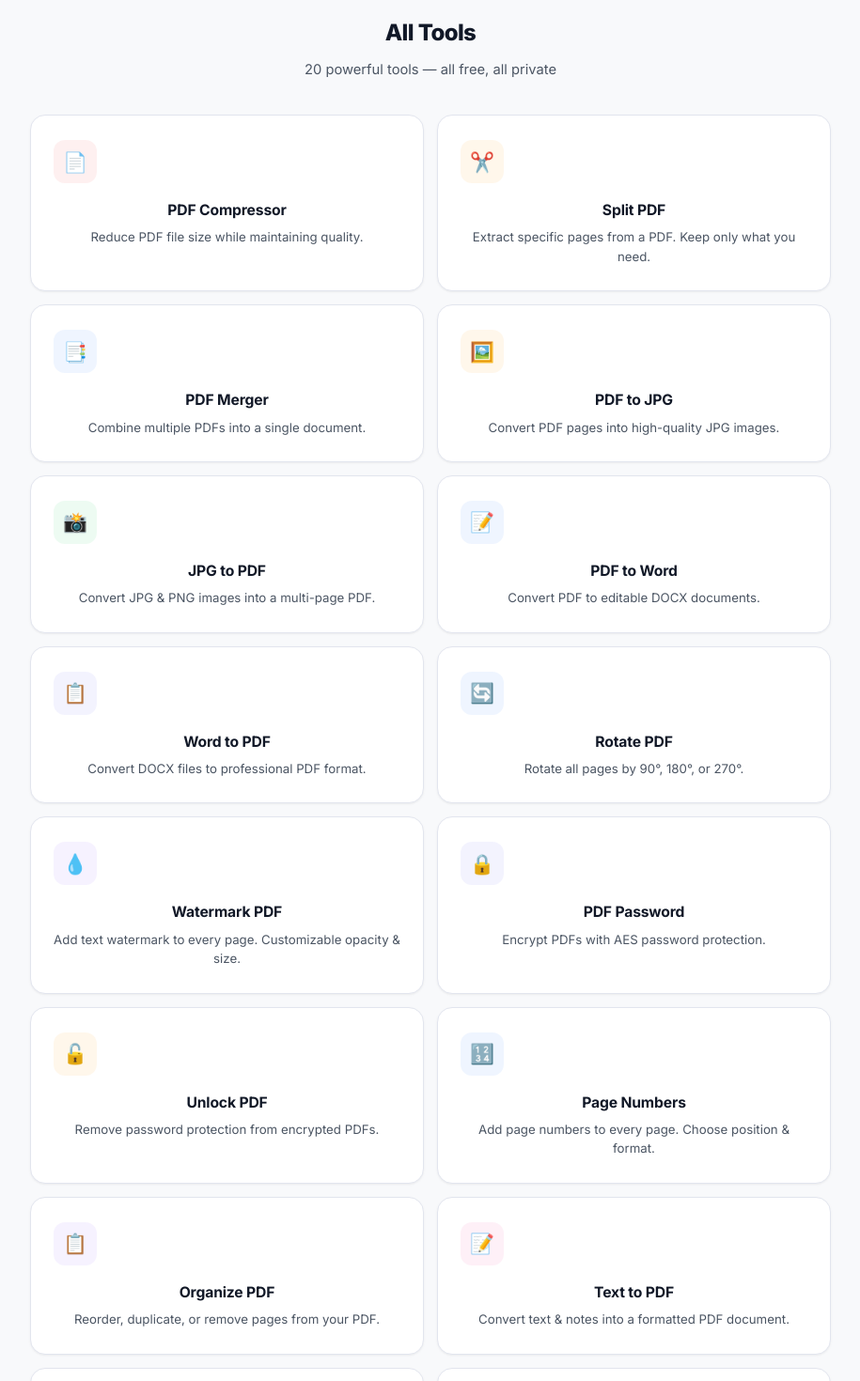
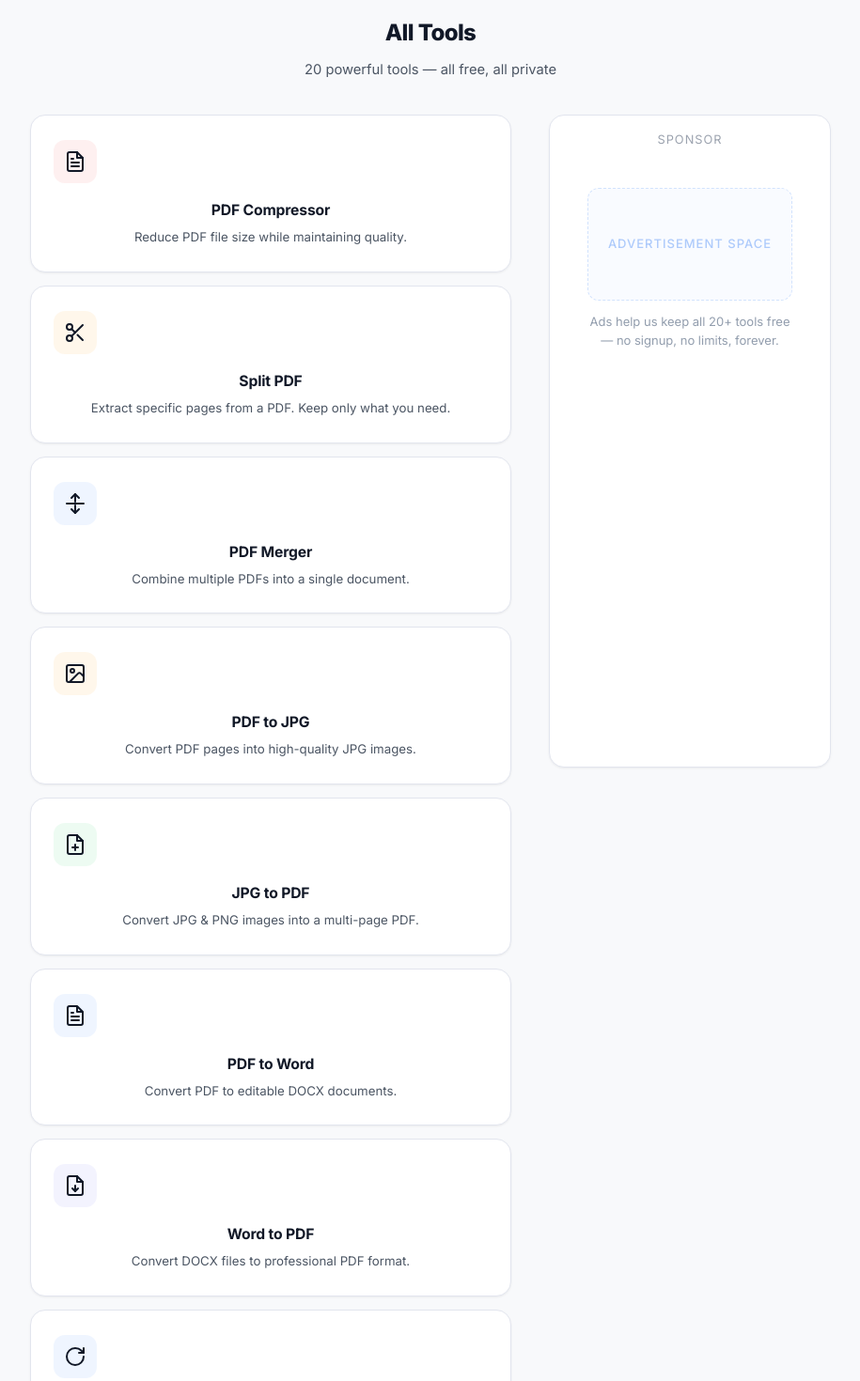
Before and after one commit to Nishanth7885/PDFTools, a Next.js app in the folder frontend/: page / in a window 1280 px wide. Shown: the part 800-2270 px from the top of the page at 94% size, without its empty margins (182-1097 px from the left). Built offline with nearby package versions, Linux system fonts and the light colour scheme.

Commit message:
Enhance home page with SVG icons and a 300px sidebar ad structure

```diff
--- a/frontend/src/app/page.js
+++ b/frontend/src/app/page.js
@@ -4,26 +4,26 @@ import Footer from '@/components/Footer';
 import AdSense from '@/components/AdSense';
 
 const tools = [
-  { name: 'PDF Compressor', description: 'Reduce PDF file size while maintaining quality.', href: '/pdf-compressor', icon: '📄', iconBg: 'rgba(239,68,68,0.08)' },
-  { name: 'Split PDF', description: 'Extract specific pages from a PDF. Keep only what you need.', href: '/split-pdf', icon: '✂️', iconBg: 'rgba(245,158,11,0.08)' },
-  { name: 'PDF Merger', description: 'Combine multiple PDFs into a single document.', href: '/pdf-merger', icon: '📑', iconBg: 'rgba(59,130,246,0.08)' },
-  { name: 'PDF to JPG', description: 'Convert PDF pages into high-quality JPG images.', href: '/pdf-to-jpg', icon: '🖼️', iconBg: 'rgba(245,158,11,0.08)' },
-  { name: 'JPG to PDF', description: 'Convert JPG & PNG images into a multi-page PDF.', href: '/jpg-to-pdf', icon: '📸', iconBg: 'rgba(34,197,94,0.08)' },
-  { name: 'PDF to Word', description: 'Convert PDF to editable DOCX documents.', href: '/pdf-to-word', icon: '📝', iconBg: 'rgba(59,130,246,0.08)' },
-  { name: 'Word to PDF', description: 'Convert DOCX files to professional PDF format.', href: '/word-to-pdf', icon: '📋', iconBg: 'rgba(99,102,241,0.08)' },
-  { name: 'Rotate PDF', description: 'Rotate all pages by 90°, 180°, or 270°.', href: '/rotate-pdf', icon: '🔄', iconBg: 'rgba(59,130,246,0.08)' },
-  { name: 'Watermark PDF', description: 'Add text watermark to every page. Customizable opacity & size.', href: '/watermark-pdf', icon: '💧', iconBg: 'rgba(139,92,246,0.08)' },
-  { name: 'PDF Password', description: 'Encrypt PDFs with AES password protection.', href: '/pdf-password', icon: '🔒', iconBg: 'rgba(99,102,241,0.08)' },
-  { name: 'Unlock PDF', description: 'Remove password protection from encrypted PDFs.', href: '/unlock-pdf', icon: '🔓', iconBg: 'rgba(245,158,11,0.08)' },
-  { name: 'Page Numbers', description: 'Add page numbers to every page. Choose position & format.', href: '/page-numbers', icon: '🔢', iconBg: 'rgba(59,130,246,0.08)' },
-  { name: 'Organize PDF', description: 'Reorder, duplicate, or remove pages from your PDF.', href: '/organize-pdf', icon: '📋', iconBg: 'rgba(139,92,246,0.08)' },
-  { name: 'Text to PDF', description: 'Convert text & notes into a formatted PDF document.', href: '/html-to-pdf', icon: '📝', iconBg: 'rgba(236,72,153,0.08)' },
-  { name: 'JPG Compressor', description: 'Compress images with adjustable quality. MozJPEG optimized.', href: '/jpg-compressor', icon: '🗜️', iconBg: 'rgba(34,197,94,0.08)' },
-  { name: 'Image Resizer', description: 'Resize to exact dimensions or target file size.', href: '/image-resizer', icon: '📐', iconBg: 'rgba(59,130,246,0.08)' },
-  { name: 'Image Converter', description: 'Convert between JPG, PNG, WebP, AVIF, TIFF, GIF.', href: '/image-converter', icon: '🔄', iconBg: 'rgba(139,92,246,0.08)' },
-  { name: 'Metadata Stripper', description: 'Remove hidden EXIF, GPS, camera info from photos.', href: '/metadata-stripper', icon: '🛡️', iconBg: 'rgba(239,68,68,0.08)' },
-  { name: 'Video to Audio', description: 'Extract audio from MP4, MKV, AVI, MOV & more.', href: '/video-to-audio', icon: '🎬', iconBg: 'rgba(236,72,153,0.08)' },
-  { name: 'Audio Converter', description: 'Convert MP3, WAV, AAC, OGG, FLAC, OPUS & more.', href: '/audio-converter', icon: '🎵', iconBg: 'rgba(245,158,11,0.08)' },
+  { name: 'PDF Compressor', description: 'Reduce PDF file size while maintaining quality.', href: '/pdf-compressor', icon: <svg width="24" height="24" viewBox="0 0 24 24" fill="none" stroke="currentColor" strokeWidth="2" strokeLinecap="round" strokeLinejoin="round"><path d="M14 2H6a2 2 0 0 0-2 2v16a2 2 0 0 0 2 2h12a2 2 0 0 0 2-2V8z" /><polyline points="14 2 14 8 20 8" /><path d="M16 13H8" /><path d="M16 17H8" /><path d="M10 9H8" /></svg>, iconBg: 'rgba(239,68,68,0.08)' },
+  { name: 'Split PDF', description: 'Extract specific pages from a PDF. Keep only what you need.', href: '/split-pdf', icon: <svg width="24" height="24" viewBox="0 0 24 24" fill="none" stroke="currentColor" strokeWidth="2" strokeLinecap="round" strokeLinejoin="round"><circle cx="6" cy="6" r="3" /><circle cx="6" cy="18" r="3" /><line x1="20" y1="4" x2="8.12" y2="15.88" /><line x1="14.47" y1="14.48" x2="20" y2="20" /><line x1="8.12" y1="8.12" x2="12" y2="12" /></svg>, iconBg: 'rgba(245,158,11,0.08)' },
+  { name: 'PDF Merger', description: 'Combine multiple PDFs into a single document.', href: '/pdf-merger', icon: <svg width="24" height="24" viewBox="0 0 24 24" fill="none" stroke="currentColor" strokeWidth="2" strokeLinecap="round" strokeLinejoin="round"><path d="m16 6-4-4-4 4" /><path d="M12 2v8" /><path d="m8 18 4 4 4-4" /><path d="M12 14v8" /><path d="M21 12H3" /></svg>, iconBg: 'rgba(59,130,246,0.08)' },
+  { name: 'PDF to JPG', description: 'Convert PDF pages into high-quality JPG images.', href: '/pdf-to-jpg', icon: <svg width="24" height="24" viewBox="0 0 24 24" fill="none" stroke="currentColor" strokeWidth="2" strokeLinecap="round" strokeLinejoin="round"><rect width="18" height="18" x="3" y="3" rx="2" ry="2" /><circle cx="9" cy="9" r="2" /><path d="m21 15-3.086-3.086a2 2 0 0 0-2.828 0L6 21" /></svg>, iconBg: 'rgba(245,158,11,0.08)' },
+  { name: 'JPG to PDF', description: 'Convert JPG & PNG images into a multi-page PDF.', href: '/jpg-to-pdf', icon: <svg width="24" height="24" viewBox="0 0 24 24" fill="none" stroke="currentColor" strokeWidth="2" strokeLinecap="round" strokeLinejoin="round"><path d="M14 2H6a2 2 0 0 0-2 2v16a2 2 0 0 0 2 2h12a2 2 0 0 0 2-2V8z" /><polyline points="14 2 14 8 20 8" /><line x1="12" y1="18" x2="12" y2="12" /><line x1="9" y1="15" x2="15" y2="15" /></svg>, iconBg: 'rgba(34,197,94,0.08)' },
+  { name: 'PDF to Word', description: 'Convert PDF to editable DOCX documents.', href: '/pdf-to-word', icon: <svg width="24" height="24" viewBox="0 0 24 24" fill="none" stroke="currentColor" strokeWidth="2" strokeLinecap="round" strokeLinejoin="round"><path d="M14 2H6a2 2 0 0 0-2 2v16c0 1.1.9 2 2 2h12a2 2 0 0 0 2-2V8l-6-6z" /><path d="M14 3v5h5M16 13H8M16 17H8M10 9H8" /></svg>, iconBg: 'rgba(59,130,246,0.08)' },
+  { name: 'Word to PDF', description: 'Convert DOCX files to professional PDF format.', href: '/word-to-pdf', icon: <svg width="24" height="24" viewBox="0 0 24 24" fill="none" stroke="currentColor" strokeWidth="2" strokeLinecap="round" strokeLinejoin="round"><path d="M14 2H6a2 2 0 0 0-2 2v16a2 2 0 0 0 2 2h12a2 2 0 0 0 2-2V8z" /><polyline points="14 2 14 8 20 8" /><path d="M12 18v-6" /><path d="m9 15 3 3 3-3" /></svg>, iconBg: 'rgba(99,102,241,0.08)' },
+  { name: 'Rotate PDF', description: 'Rotate all pages by 90°, 180°, or 270°.', href: '/rotate-pdf', icon: <svg width="24" height="24" viewBox="0 0 24 24" fill="none" stroke="currentColor" strokeWidth="2" strokeLinecap="round" strokeLinejoin="round"><path d="M21 12a9 9 0 1 1-9-9c2.52 0 4.93 1 6.74 2.74L21 8" /><path d="M21 3v5h-5" /></svg>, iconBg: 'rgba(59,130,246,0.08)' },
+  { name: 'Watermark PDF', description: 'Add text watermark to every page. Customizable opacity & size.', href: '/watermark-pdf', icon: <svg width="24" height="24" viewBox="0 0 24 24" fill="none" stroke="currentColor" strokeWidth="2" strokeLinecap="round" strokeLinejoin="round"><path d="M12 22a7 7 0 0 0 7-7c0-2-1-3.9-3-5.5s-3.5-4-4-6.5c-.5 2.5-2 4.9-4 6.5C6 11.1 5 13 5 15a7 7 0 0 0 7 7z" /></svg>, iconBg: 'rgba(139,92,246,0.08)' },
+  { name: 'PDF Password', description: 'Encrypt PDFs with AES password protection.', href: '/pdf-password', icon: <svg width="24" height="24" viewBox="0 0 24 24" fill="none" stroke="currentColor" strokeWidth="2" strokeLinecap="round" strokeLinejoin="round"><rect width="18" height="11" x="3" y="11" rx="2" ry="2" /><path d="M7 11V7a5 5 0 0 1 10 0v4" /></svg>, iconBg: 'rgba(99,102,241,0.08)' },
+  { name: 'Unlock PDF', description: 'Remove password protection from encrypted PDFs.', href: '/unlock-pdf', icon: <svg width="24" height="24" viewBox="0 0 24 24" fill="none" stroke="currentColor" strokeWidth="2" strokeLinecap="round" strokeLinejoin="round"><rect width="18" height="11" x="3" y="11" rx="2" ry="2" /><path d="M7 11V7a5 5 0 0 1 9.9-1" /></svg>, iconBg: 'rgba(245,158,11,0.08)' },
+  { name: 'Page Numbers', description: 'Add page numbers to every page. Choose position & format.', href: '/page-numbers', icon: <svg width="24" height="24" viewBox="0 0 24 24" fill="none" stroke="currentColor" strokeWidth="2" strokeLinecap="round" strokeLinejoin="round"><path d="M4 22h14a2 2 0 0 0 2-2V7l-5-5H6a2 2 0 0 0-2 2v4" /><path d="M14 2v4a2 2 0 0 0 2 2h4" /><path d="M6 14h6" /><path d="M6 18h6" /><path d="M6 10h2" /></svg>, iconBg: 'rgba(59,130,246,0.08)' },
+  { name: 'Organize PDF', description: 'Reorder, duplicate, or remove pages from your PDF.', href: '/organize-pdf', icon: <svg width="24" height="24" viewBox="0 0 24 24" fill="none" stroke="currentColor" strokeWidth="2" strokeLinecap="round" strokeLinejoin="round"><rect x="3" y="3" width="7" height="7" /><rect x="14" y="3" width="7" height="7" /><rect x="14" y="14" width="7" height="7" /><rect x="3" y="14" width="7" height="7" /></svg>, iconBg: 'rgba(139,92,246,0.08)' },
+  { name: 'Text to PDF', description: 'Convert text & notes into a formatted PDF document.', href: '/html-to-pdf', icon: <svg width="24" height="24" viewBox="0 0 24 24" fill="none" stroke="currentColor" strokeWidth="2" strokeLinecap="round" strokeLinejoin="round"><path d="M14 2H6a2 2 0 0 0-2 2v16a2 2 0 0 0 2 2h12a2 2 0 0 0 2-2V8z" /><path d="M14 2v6h6" /><path d="M16 13H8" /><path d="M16 17H8" /><path d="M10 9H8" /></svg>, iconBg: 'rgba(236,72,153,0.08)' },
+  { name: 'JPG Compressor', description: 'Compress images with adjustable quality. MozJPEG optimized.', href: '/jpg-compressor', icon: <svg width="24" height="24" viewBox="0 0 24 24" fill="none" stroke="currentColor" strokeWidth="2" strokeLinecap="round" strokeLinejoin="round"><path d="M13 2H6a2 2 0 0 0-2 2v16a2 2 0 0 0 2 2h12a2 2 0 0 0 2-2V9z" /><path d="M13 2v7h7" /><circle cx="10" cy="13" r="2" /><path d="m20 21-4.086-4.086a2 2 0 0 0-2.828 0L9 21" /></svg>, iconBg: 'rgba(34,197,94,0.08)' },
+  { name: 'Image Resizer', description: 'Resize to exact dimensions or target file size.', href: '/image-resizer', icon: <svg width="24" height="24" viewBox="0 0 24 24" fill="none" stroke="currentColor" strokeWidth="2" strokeLinecap="round" strokeLinejoin="round"><path d="m21 16-4 4-4-4" /><path d="M17 20V4" /><path d="m3 8 4-4 4 4" /><path d="M7 4v16" /></svg>, iconBg: 'rgba(59,130,246,0.08)' },
+  { name: 'Image Converter', description: 'Convert between JPG, PNG, WebP, AVIF, TIFF, GIF.', href: '/image-converter', icon: <svg width="24" height="24" viewBox="0 0 24 24" fill="none" stroke="currentColor" strokeWidth="2" strokeLinecap="round" strokeLinejoin="round"><path d="M3 21h18" /><path d="M3 10h18" /><path d="m5 6 7-3 7 3v4H5V6z" /><path d="M10 21v-5a2 2 0 0 1 4 0v5" /></svg>, iconBg: 'rgba(139,92,246,0.08)' },
+  { name: 'Metadata Stripper', description: 'Remove hidden EXIF, GPS, camera info from photos.', href: '/metadata-stripper', icon: <svg width="24" height="24" viewBox="0 0 24 24" fill="none" stroke="currentColor" strokeWidth="2" strokeLinecap="round" strokeLinejoin="round"><path d="m21.73 18-8-14a2 2 0 0 0-3.48 0l-8 14A2 2 0 0 0 4 21h16a2 2 0 0 0 1.73-3Z" /><line x1="12" x2="12" y1="9" y2="13" /><line x1="12" x2="12.01" y1="17" y2="17" /></svg>, iconBg: 'rgba(239,68,68,0.08)' },
+  { name: 'Video to Audio', description: 'Extract audio from MP4, MKV, AVI, MOV & more.', href: '/video-to-audio', icon: <svg width="24" height="24" viewBox="0 0 24 24" fill="none" stroke="currentColor" strokeWidth="2" strokeLinecap="round" strokeLinejoin="round"><path d="m22 8-6 4 6 4V8Z" /><rect x="2" y="6" width="14" height="12" rx="2" ry="2" /></svg>, iconBg: 'rgba(236,72,153,0.08)' },
+  { name: 'Audio Converter', description: 'Convert MP3, WAV, AAC, OGG, FLAC, OPUS & more.', href: '/audio-converter', icon: <svg width="24" height="24" viewBox="0 0 24 24" fill="none" stroke="currentColor" strokeWidth="2" strokeLinecap="round" strokeLinejoin="round"><path d="M9 18V5l12-2v13" /><circle cx="6" cy="18" r="3" /><circle cx="18" cy="16" r="3" /></svg>, iconBg: 'rgba(245,158,11,0.08)' },
 ];
 
 export default function Home() {
@@ -70,14 +70,29 @@ export default function Home() {
       <section className="how-it-works">
         <h2>All Tools</h2>
         <p>{tools.length} powerful tools — all free, all private</p>
-        <div className="tools-grid" style={{ marginTop: 28 }}>
+        <div className="home-layout-grid" style={{ display: 'grid', gridTemplateColumns: 'minmax(0, 1fr) 300px', gap: '40px', marginTop: 28, alignItems: 'start' }}>
+          <div className="tools-grid-container">
+            <div className="tools-grid">
               {tools.map((tool) => (
                 <Link key={tool.href} href={tool.href} className="tool-card">
-              <div className="tool-card-icon" style={{ background: tool.iconBg }}>{tool.icon}</div>
+                  <div className="tool-card-icon" style={{ background: tool.iconBg }}>
+                    {tool.icon}
+                  </div>
                   <h3>{tool.name}</h3>
                   <p>{tool.description}</p>
                 </Link>
               ))}
+            </div>
+          </div>
+
+          <aside className="sidebar-ads" style={{ position: 'sticky', top: 100 }}>
+            <div style={{ background: 'var(--bg-surface)', border: '1px solid var(--border-primary)', borderRadius: 16, padding: 16, boxShadow: 'var(--shadow-sm)' }}>
+              <p style={{ fontSize: '0.8rem', color: 'var(--text-tertiary)', textAlign: 'center', marginBottom: 16, textTransform: 'uppercase', letterSpacing: 1 }}>Sponsor</p>
+              <div style={{ minHeight: 600 }}>
+                <AdSense format="vertical" />
+              </div>
+            </div>
+          </aside>
         </div>
       </section>
 
```
Lines whose indentation alone changed are shown as unchanged.
